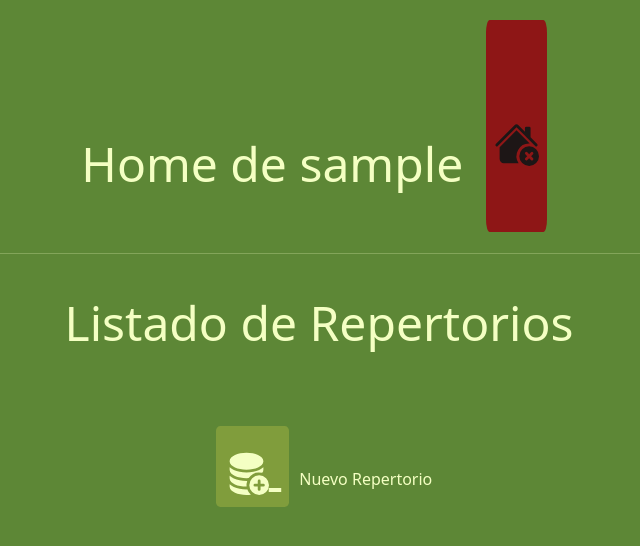
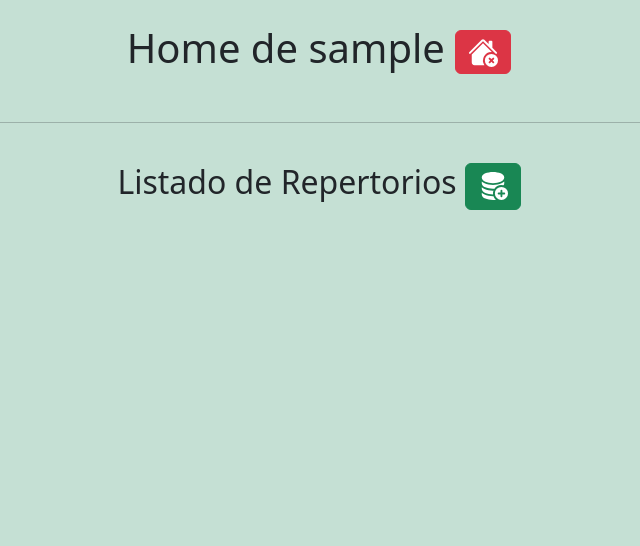
Before and after one commit to JuanMaAl/OpeningsXStructs, a Django app: page /home/ in a window 1280 px wide. Shown: the top 546 px of the page, without its empty margins (321-961 px from the left). Run offline with Django 5.2, Linux system fonts and the light colour scheme; the visitor is signed in with stand-in values (Sample User, id 1); data that the repository does not hold is empty; some libraries are stand-ins or nearby versions.

Commit message:
styles of the open_repertoire template, also the variations are order_by structures

```diff
--- a/oxs/open_rep.py
+++ b/oxs/open_rep.py
@@ -7,7 +7,7 @@ from .models import RepertoireVariants
 def open_repertoire(request, repertoire_name, repertoire_color):
 	try:
 		user = request.user
-		variants = RepertoireVariants.objects.filter(user_id=user, repertoire_name = repertoire_name)
+		variants = RepertoireVariants.objects.filter(user_id=user, repertoire_name = repertoire_name).order_by('structure')
 	except RepertoireVariants.DoesNotExist:
 		variants = []
 	context = {
--- a/oxs/static/styles.css
+++ /dev/null
@@ -1,78 +0,0 @@
-body {
-	background-color: #5D8736;
-	text-align: center;
-	color: #F4FFC3;
-	font-size: 16px;
-}
-.label{
-	font-size: 3em;
-}
-
-a {
-background-color: #809D3C;
-color: #F4FFC3;
-padding: 8px;
-border-radius: 6%;
-margin: 10px;
-font-size: 3em;
-}
-.login_input{
-margin-bottom: 10px;
-margin-left: 10px;
-font-size: 2rem;
-}
-
-.last_input{
-  margin-bottom: 40px;
-  margin-left: 10px;
-  font-size: 2rem;
-}
-
-.red_a
-{
-background-color: #8E1616;
-color: #1D1616;
-}
-
-h3 {
-  font-size: 3em;
-}
-
-.page_title{
-  margin-top: 40px;
-  margin-bottom: 40px;
-  font-size: 3em;
-}
-
-.main_tittle{
-  margin-top: 40px;
-  margin-bottom: 40px;
-  font-size: 2.5em;
-}
-
-.card {
-	background-color: #A9C46C;
-}
-
-.li_row {
-	background-color: #A9C46C;
-	padding: 10px;
-}
-
-.accordion-button{
-  	background-color: #A9C46C;
-  	color: #F4FFC3;
-	  font-size: 1.15em;
-}
-
-.accordion-body{
-  	background-color: #A9C46C;
-  	color: #F4FFC3;
-}
-
-.btn{
-  background-color: #809D3C;
-  color: #F4FFC3;
-  font-size: 5em;
-  border-radius: 6%;
-}
--- a/oxs/templates/home.html
+++ b/oxs/templates/home.html
@@ -1,4 +1,3 @@
-{% load static %}
 <!DOCTYPE html>
 <html>
 	<head>
@@ -6,54 +5,75 @@
 		{% load bootstrap5 %}
 		{% bootstrap_css %}
 		{% bootstrap_javascript %}
-		<link rel="stylesheet" href="{% static 'styles.css' %}">
+		<meta name="viewport" content="width=device-width,
+		initial-scale=1">
 	</head>
-	<body>
-		<h1 class="page_title">
-		Home de {{ user.username }}
-		<a class="red_a" href="{% url 'logout_user' %}">
-		    <svg xmlns="http://www.w3.org/2000/svg" width="45" height="45" fill="currentColor" class="bi bi-house-x-fill" viewBox="0 0 16 16">
-      <path d="M8.707 1.5a1 1 0 0 0-1.414 0L.646 8.146a.5.5 0 0 0 .708.708L8 2.207l6.646 6.647a.5.5 0 0 0 .708-.708L13 5.793V2.5a.5.5 0 0 0-.5-.5h-1a.5.5 0 0 0-.5.5v1.293z"/>
-      <path d="m8 3.293 4.712 4.712A4.5 4.5 0 0 0 8.758 15H3.5A1.5 1.5 0 0 1 2 13.5V9.293z"/>
-      <path d="M12.5 16a3.5 3.5 0 1 0 0-7 3.5 3.5 0 0 0 0 7m-.646-4.854.646.647.646-.646a.5.5 0 0 1 .708.707l-.647.646.647.646a.5.5 0 0 1-.708.708l-.646-.647-.646.647a.5.5 0 0 1-.708-.707l.647-.647-.647-.646a.5.5 0 0 1 .708-.707Z"/>
+	<body class="bg-success bg-opacity-25">
+		<span class="d-flex justify-content-center p-4">
+			<h1>
+			Home de {{ user.username }}
+			<a class="btn btn-danger" href="{% url 'logout_user' %}">
+		    	<svg xmlns="http://www.w3.org/2000/svg" width="30"
+				height="30" fill="currentColor"
+				class="bi bi-house-x-fill" viewBox="0 0 16 16">
+      <path d="M8.707 1.5a1 1 0 0 0-1.414 0L.646 8.146a.5.5 0 0 0
+	  .708.708L8 2.207l6.646 6.647a.5.5 0 0 0 .708-.708L13
+	  5.793V2.5a.5.5 0 0 0-.5-.5h-1a.5.5 0 0 0-.5.5v1.293z"/>
+      <path d="m8 3.293 4.712 4.712A4.5 4.5 0 0 0 8.758 15H3.5A1.5
+	  1.5 0 0 1 2 13.5V9.293z"/>
+      <path d="M12.5 16a3.5 3.5 0 1 0 0-7 3.5 3.5 0 0 0 0
+	  7m-.646-4.854.646.647.646-.646a.5.5 0 0
+	  1 .708.707l-.647.646.647.646a.5.5 0 0 1-.708.708l-.646-.647-.646.647a.5.5 0 0 1-.708-.707l.647-.647-.647-.646a.5.5 0 0 1 .708-.707Z"/>
     </svg>
-		</a>
-		</h1>
+			</a>
+			</h1>
+		</span>
 		<hr>
-		<h2 class="page_title">Listado de Repertorios</h2>
+		<span class="d-flex justify-content-center p-4">
+			<h2 class="page_title">Listado de Repertorios</h2>
+				<a href="/new-repertoire/" class="btn btn-success ms-2">
+				<svg xmlns="http://www.w3.org/2000/svg" width="30"
+				height="30" fill="currentColor"
+				class="bi bi-database-fill-add" viewBox="0 0 16 16">
+  <path d="M12.5 16a3.5 3.5 0 1 0 0-7 3.5 3.5 0 0 0 0 7m.5-5v1h1a.5.5
+  0 0 1 0 1h-1v1a.5.5 0 0 1-1 0v-1h-1a.5.5 0 0 1 0-1h1v-1a.5.5 0 0 1
+  1 0M8 1c-1.573 0-3.022.289-4.096.777C2.875 2.245 2 2.993 2 4s.875
+  1.755 1.904 2.223C4.978 6.711 6.427 7 8 7s3.022-.289 4.096-.777C13.125 5.755 14 5.007 14 4s-.875-1.755-1.904-2.223C11.022 1.289 9.573 1 8 1"/>
+  <path d="M2 7v-.839c.457.432 1.004.751 1.49.972C4.722 7.693 6.318 8 8 8s3.278-.307 4.51-.867c.486-.22 1.033-.54 1.49-.972V7c0 .424-.155.802-.411 1.133a4.51 4.51 0 0 0-4.815 1.843A12 12 0 0 1 8 10c-1.573 0-3.022-.289-4.096-.777C2.875 8.755 2 8.007 2 7m6.257 3.998L8 11c-1.682 0-3.278-.307-4.51-.867-.486-.22-1.033-.54-1.49-.972V10c0 1.007.875 1.755 1.904 2.223C4.978 12.711 6.427 13 8 13h.027a4.55 4.55 0 0 1 .23-2.002m-.002 3L8 14c-1.682 0-3.278-.307-4.51-.867-.486-.22-1.033-.54-1.49-.972V13c0 1.007.875 1.755 1.904 2.223C4.978 15.711 6.427 16 8 16c.536 0 1.058-.034 1.555-.097a4.5 4.5 0 0 1-1.3-1.905"/>
+</svg>
+				</a>
+			</h2>
+		</span>
 
-		<ul class='d-flex justify-content-center'>
+		<ul class='d-flex flex-column align-items-center list-unstyled'>
 			{% for repertoire in repertoires %}
-				<li class="li_row w-75">{{ repertoire.repertoire_name }} |
-				{{ repertoire.repertoire_color }} |
+				<div>
+				<li class="{% if repertoire.repertoire_color == 'White'%}
+				m-4 fw-bold text-dark border border-dark p-2 bg-white
+				{% else %}
+				m-4 fw-bold text-white border border-white p-2 bg-dark
+				{% endif %}">
+				{{ repertoire.repertoire_name }}
 					<a
 					href="/open-repertoire/{{ repertoire.repertoire_name }}
-					/{{ repertoire.repertoire_color }}/">
-					<svg xmlns="http://www.w3.org/2000/svg" width="45" height="45" fill="currentColor" class="bi bi-book-half" viewBox="0 0 16 16">
+					/{{ repertoire.repertoire_color }}/"
+					class="btn btn-success ms-1">
+					<svg xmlns="http://www.w3.org/2000/svg" width="30" height="30" fill="currentColor" class="bi bi-book-half" viewBox="0 0 16 16">
   <path d="M8.5 2.687c.654-.689 1.782-.886 3.112-.752 1.234.124 2.503.523 3.388.893v9.923c-.918-.35-2.107-.692-3.287-.81-1.094-.111-2.278-.039-3.213.492zM8 1.783C7.015.936 5.587.81 4.287.94c-1.514.153-3.042.672-3.994 1.105A.5.5 0 0 0 0 2.5v11a.5.5 0 0 0 .707.455c.882-.4 2.303-.881 3.68-1.02 1.409-.142 2.59.087 3.223.877a.5.5 0 0 0 .78 0c.633-.79 1.814-1.019 3.222-.877 1.378.139 2.8.62 3.681 1.02A.5.5 0 0 0 16 13.5v-11a.5.5 0 0 0-.293-.455c-.952-.433-2.48-.952-3.994-1.105C10.413.809 8.985.936 8 1.783"/>
 </svg>
 					</a>
 					<a
-					class="red_a"
+					class="btn btn-danger"
 					href="/delete-repertoire/{{ repertoire.repertoire_name }}/">
-					<svg xmlns="http://www.w3.org/2000/svg" width="45" height="45" fill="currentColor" class="bi bi-database-fill-x" viewBox="0 0 16 16">
+					<svg xmlns="http://www.w3.org/2000/svg" width="30" height="30" fill="currentColor" class="bi bi-database-fill-x" viewBox="0 0 16 16">
   <path d="M8 1c-1.573 0-3.022.289-4.096.777C2.875 2.245 2 2.993 2 4s.875 1.755 1.904 2.223C4.978 6.711 6.427 7 8 7s3.022-.289 4.096-.777C13.125 5.755 14 5.007 14 4s-.875-1.755-1.904-2.223C11.022 1.289 9.573 1 8 1"/>
   <path d="M2 7v-.839c.457.432 1.004.751 1.49.972C4.722 7.693 6.318 8 8 8s3.278-.307 4.51-.867c.486-.22 1.033-.54 1.49-.972V7c0 .424-.155.802-.411 1.133a4.51 4.51 0 0 0-4.815 1.843A12 12 0 0 1 8 10c-1.573 0-3.022-.289-4.096-.777C2.875 8.755 2 8.007 2 7m6.257 3.998L8 11c-1.682 0-3.278-.307-4.51-.867-.486-.22-1.033-.54-1.49-.972V10c0 1.007.875 1.755 1.904 2.223C4.978 12.711 6.427 13 8 13h.027a4.55 4.55 0 0 1 .23-2.002m-.002 3L8 14c-1.682 0-3.278-.307-4.51-.867-.486-.22-1.033-.54-1.49-.972V13c0 1.007.875 1.755 1.904 2.223C4.978 15.711 6.427 16 8 16c.536 0 1.058-.034 1.555-.097a4.5 4.5 0 0 1-1.3-1.905"/>
   <path d="M12.5 16a3.5 3.5 0 1 0 0-7 3.5 3.5 0 0 0 0 7m-.646-4.854.646.647.646-.647a.5.5 0 0 1 .708.708l-.647.646.647.646a.5.5 0 0 1-.708.708l-.646-.647-.646.647a.5.5 0 0 1-.708-.708l.647-.646-.647-.646a.5.5 0 0 1 .708-.708"/>
 </svg>
 					</a>
 				</li>
+				</div>
 			{% endfor %}
 		</ul>
-		<br>
-			<span>
-				<a href="/new-repertoire/">
-				<svg xmlns="http://www.w3.org/2000/svg" width="45" height="45" fill="currentColor" class="bi bi-database-fill-add" viewBox="0 0 16 16">
-  <path d="M12.5 16a3.5 3.5 0 1 0 0-7 3.5 3.5 0 0 0 0 7m.5-5v1h1a.5.5 0 0 1 0 1h-1v1a.5.5 0 0 1-1 0v-1h-1a.5.5 0 0 1 0-1h1v-1a.5.5 0 0 1 1 0M8 1c-1.573 0-3.022.289-4.096.777C2.875 2.245 2 2.993 2 4s.875 1.755 1.904 2.223C4.978 6.711 6.427 7 8 7s3.022-.289 4.096-.777C13.125 5.755 14 5.007 14 4s-.875-1.755-1.904-2.223C11.022 1.289 9.573 1 8 1"/>
-  <path d="M2 7v-.839c.457.432 1.004.751 1.49.972C4.722 7.693 6.318 8 8 8s3.278-.307 4.51-.867c.486-.22 1.033-.54 1.49-.972V7c0 .424-.155.802-.411 1.133a4.51 4.51 0 0 0-4.815 1.843A12 12 0 0 1 8 10c-1.573 0-3.022-.289-4.096-.777C2.875 8.755 2 8.007 2 7m6.257 3.998L8 11c-1.682 0-3.278-.307-4.51-.867-.486-.22-1.033-.54-1.49-.972V10c0 1.007.875 1.755 1.904 2.223C4.978 12.711 6.427 13 8 13h.027a4.55 4.55 0 0 1 .23-2.002m-.002 3L8 14c-1.682 0-3.278-.307-4.51-.867-.486-.22-1.033-.54-1.49-.972V13c0 1.007.875 1.755 1.904 2.223C4.978 15.711 6.427 16 8 16c.536 0 1.058-.034 1.555-.097a4.5 4.5 0 0 1-1.3-1.905"/>
-</svg>
-				</a>
-				Nuevo Repertorio
-			<span>
 	</body>
 </html>
--- a/oxs/templates/structures.html
+++ b/oxs/templates/structures.html
@@ -1,4 +1,3 @@
-{% load static %}
 <!DOCTYPE html>
 <html>
 	<head>
@@ -9,7 +8,7 @@
 		<meta name="viewport" content="width=device-width,
 		initial-scale=1">
 	</head>
-	<body class="bg-success">
+	<body class="bg-success bg-opacity-25">
 		<span class="d-flex justify-content-center p-4">
 	  		<h2 class="d-flex justify-content-center mt-1">
 				Estructuras de Peones
```
Also changed, not shown: oxs/templates/open_repertoire.html (+54 -9 lines).
